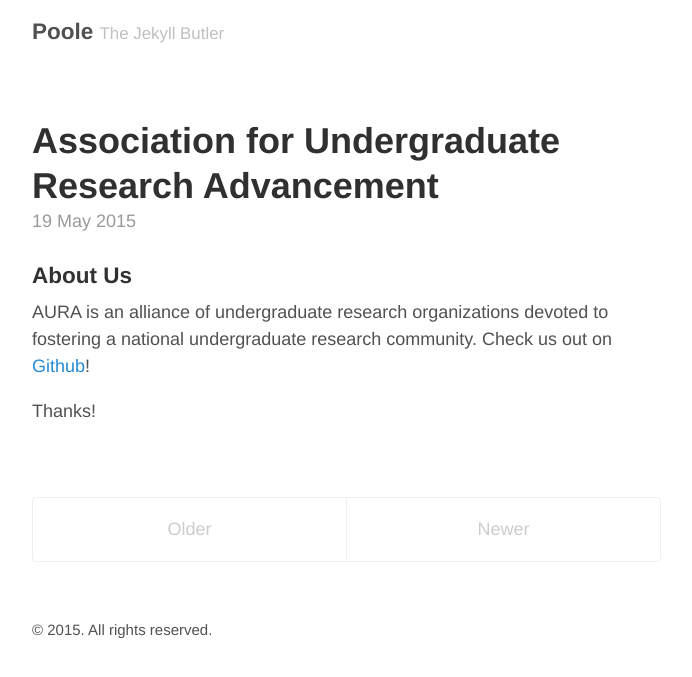
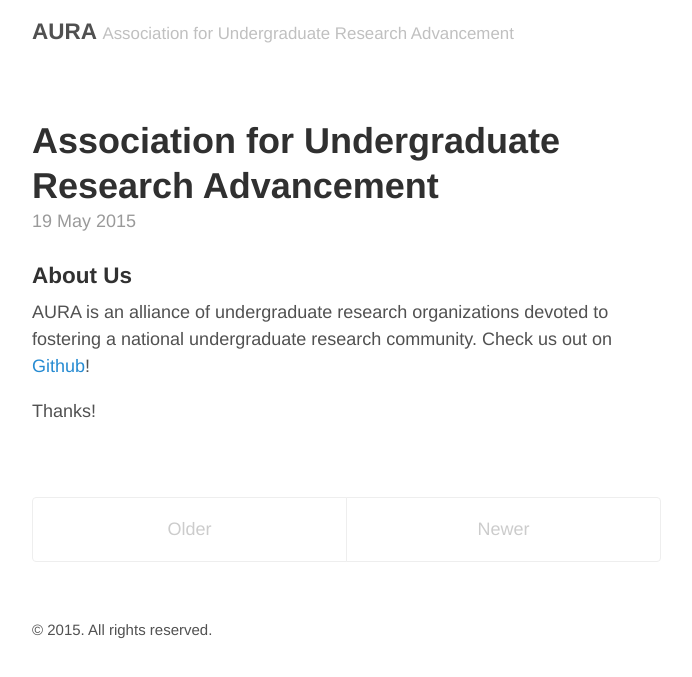
Before and after one commit to kraftp/aura_website, a Jekyll site: the page built from index.html, in a window 1280 px wide. Shown: the top 677 px of the page, without its empty margins (293-985 px from the left). Built offline with Jekyll 4.4.1, drawn with Linux system fonts in a browser that asks for light colours; the list of posts is cut into pages by our own code.

Commit message:
updated _config.yml

```diff
--- a/_config.yml
+++ b/_config.yml
@@ -5,9 +5,9 @@ permalink:           pretty
 relative_permalinks: true
 
 # Setup
-title:               Poole
-tagline:             The Jekyll Butler
-url:                 http://getpoole.com
+title:               AURA
+tagline:             Association for Undergraduate Research Advancement
+url:                 http://aura.hcura.org
 paginate:            1
 baseurl:             ""
 
@@ -20,11 +20,11 @@ sass:
 
 # About/contact
 author:
-  name:              Mark Otto
-  url:               https://twitter.com/mdo
-  email:             markdotto@gmail.com
+  name:              Peter Kraft
+  url:               https://github.com/kraftp
+  email:             pkraft@college.harvard.edu
 
 # Custom vars
 version:             1.0.0
 github:
-  repo:              https://github.com/poole/poole
+  repo:              https://github.com/kraftp/aura_website
```
